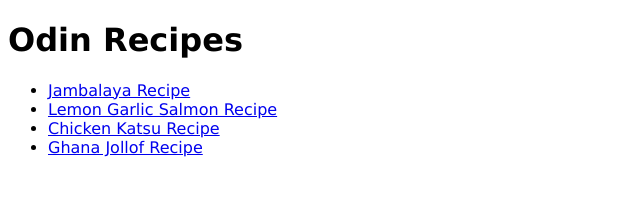
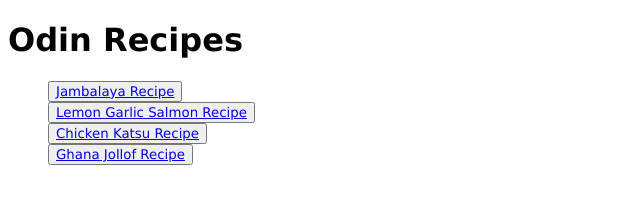
Before and after one commit to richyann007/odin-recipes, a plain HTML site: page index.html in a window 1280 px wide. Shown: the whole page, without its empty margins (0-640 px from the left). Drawn offline with Linux system fonts and the light colour scheme.

Commit message:
Changed the recipe list to buttons

```diff
--- a/index.html
+++ b/index.html
@@ -10,10 +10,13 @@
 <body>
     <h1>Odin Recipes</h1>
     <ul>
-        <li><a href="recipes/jambalaya.html">Jambalaya Recipe</a></li>
-        <li><a href="recipes/lemon-garlic-salmon.html">Lemon Garlic Salmon Recipe</a></li>
-        <li><a href="recipes/chicken-katsu.html">Chicken Katsu Recipe</a></li>
-        <li><a href="recipes/Jollof.html">Ghana Jollof Recipe</a></li>
+        <button class="jambalaya"><a href="recipes/jambalaya.html">Jambalaya Recipe</a></button></br>
+
+        <button class="lemon-garlic-salmon"><a href="recipes/lemon-garlic-salmon.html">Lemon Garlic Salmon Recipe</a></button></br>
+
+        <button class="chicken-katsu"><a href="recipes/chicken-katsu.html">Chicken Katsu Recipe</a></button></br>
+
+        <button class="jollof"><a href="recipes/Jollof.html">Ghana Jollof Recipe</a></button></br>
     </ul>
 </body>
 </html>
```
